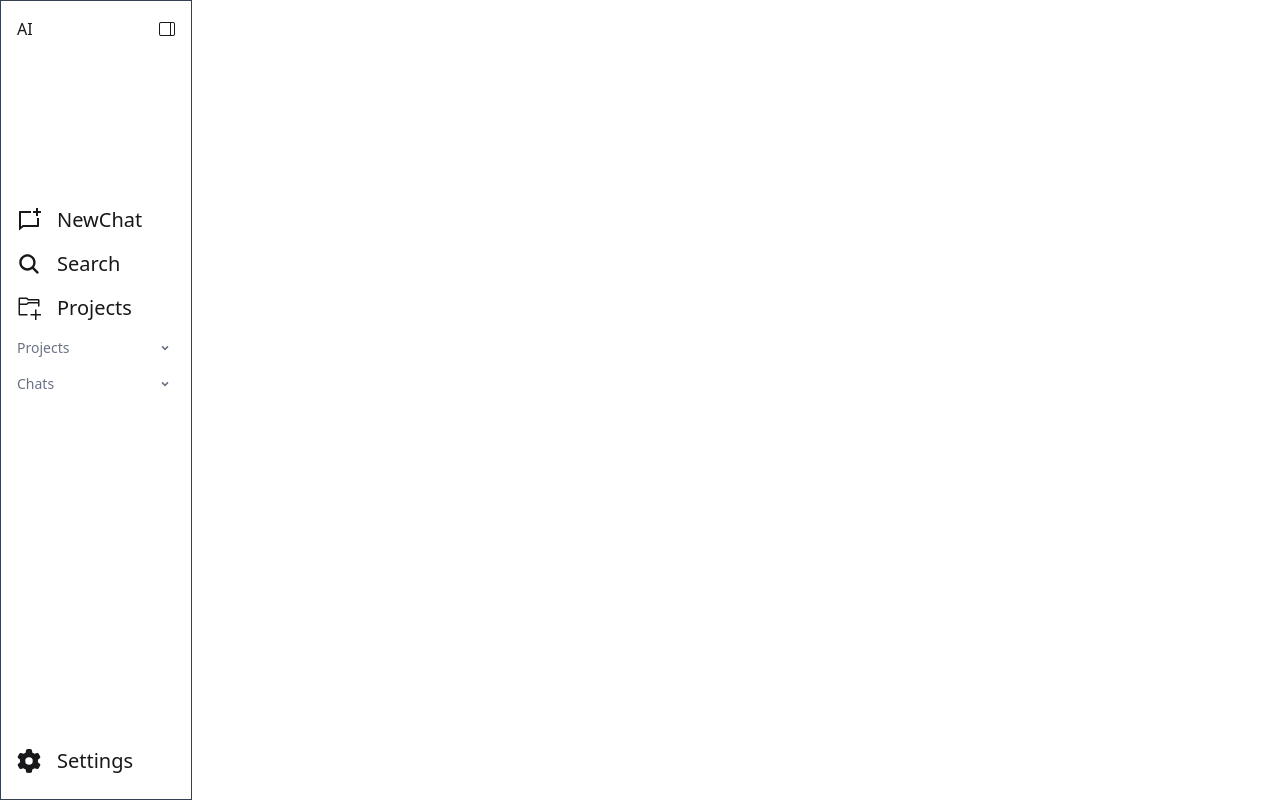
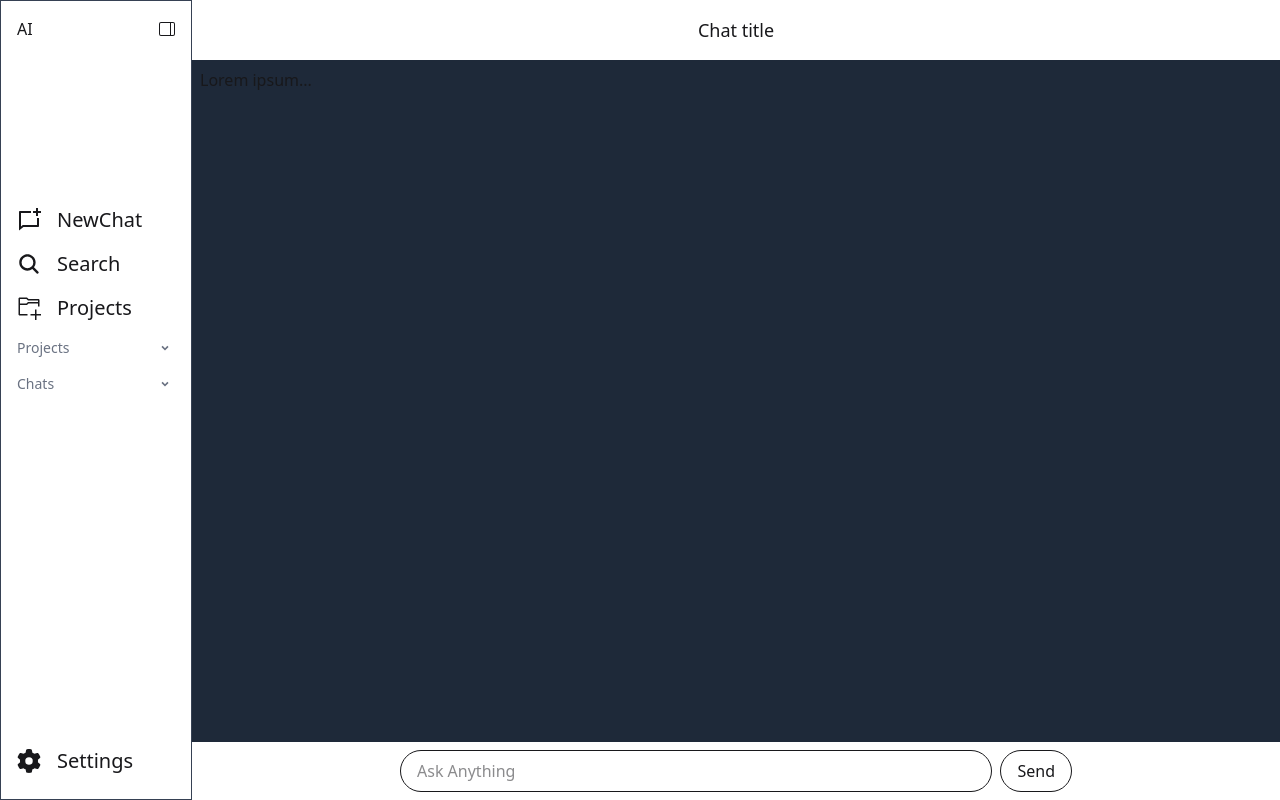
Before and after one commit to lezyCoder/AI_Interview_Platform, a React (Vite) app: page / in a window 1280 px wide. Built offline with nearby package versions, Linux system fonts and the light colour scheme.

Commit message:
Add ChatScreen and Navbar components; update Sidebar styles

```diff
--- a/src/App.jsx
+++ b/src/App.jsx
@@ -1,12 +1,15 @@
-// import Navbar from "./components/Navbar"
+
+import ChatScreen from "./components/ChatScreen"
 import Sidebar from "./components/Sidebar"
 
 
 const App = () => {
   return (
-    <div>
-      {/* <Navbar /> */}
-      <Sidebar />
+    <div className="w-full h-screen flex">
+      <div className="flex w-full ">
+        <Sidebar />
+        <ChatScreen />
+      </div>
     </div>
   )
 }
--- /dev/null
+++ b/src/components/ChatScreen.jsx
@@ -0,0 +1,44 @@
+import { useState } from "react"
+import Navbar from "./Navbar"
+
+const ChatScreen = () => {
+
+    const [answer, setAnswer] = useState("")
+
+    const handleSubmit = (e) => {
+        e.preventDefault();
+    }
+
+    return (
+        <div className="flex flex-col flex-1 ">
+            <Navbar />
+
+            {/* Chat area */}
+            <div className="flex-1 overflow-y-auto ">
+                <div className="bg-gray-800 min-h-full w-full p-2">
+                    Lorem ipsum...
+                </div>
+            </div>
+
+            {/* Input bar */}
+
+            <div className="bg-base-500 p-2">
+                <div className="flex justify-center">
+                    <form className="flex items-center gap-2 w-full max-w-2xl">
+                        <textarea
+                            className="flex-1 resize-none outline-none border rounded-full px-4 py-2"
+                            rows={1}
+                            placeholder="Ask Anything"
+                        />
+                        <button className="px-4 py-2 border rounded-full">
+                            Send
+                        </button>
+                    </form>
+                </div>
+            </div>
+
+        </div>
+    )
+}
+
+export default ChatScreen
--- a/src/components/Navbar.jsx
+++ b/src/components/Navbar.jsx
@@ -1,7 +1,7 @@
 
 const Navbar = () => {
     return (
-        <nav className="w-full bg-base-300 text-center p-4">
+        <nav className="w-full bg-base-500 text-center p-4">
             <p className="text-lg font-thin">Chat title</p>
         </nav>
     )
--- a/src/components/Sidebar.jsx
+++ b/src/components/Sidebar.jsx
@@ -20,7 +20,7 @@ const Sidebar = () => {
   return (
 
     <aside >
-      <div className={`${isOpen ? "lg:w-48" : "lg:w-14 "} md:w-36 flex flex-col items-center justify-between bg-base-500 h-screen p-4 gap-2 border border-gray-700`} onClick={() => setOpen(!isOpen)}>
+      <div className={`${isOpen ? "lg:w-48" : "lg:w-14 "} md:w-36 flex flex-col items-center justify-between bg-base-500 h-full p-4 gap-2 border border-gray-700`} onClick={() => setOpen(!isOpen)}>
         <div className="navigation flex justify-between items-center w-full" >
           <h1>AI</h1>
           <button className={`${isOpen ? "block" : "hidden"}`} onClick={() => setOpen(!isOpen)} >
@@ -37,12 +37,12 @@ const Sidebar = () => {
 
           {isOpen && (
             <>
-              <div className="flex justify-between items-center text-gray-500 text-sm py-2">
+              <div className="flex justify-between items-center text-gray-500 text-sm py-2" onClick={(e) => { e.stopPropagation() }}>
                 <p>Projects</p>
                 <RiArrowDropDownLine className="text-xl" />
               </div>
 
-              <div className="flex justify-between items-center text-gray-500 text-sm py-2">
+              <div className="flex justify-between items-center text-gray-500 text-sm py-2" onClick={(e) => { e.stopPropagation() }}>
                 <p>Chats</p>
                 <RiArrowDropDownLine className="text-xl" />
               </div>
```
